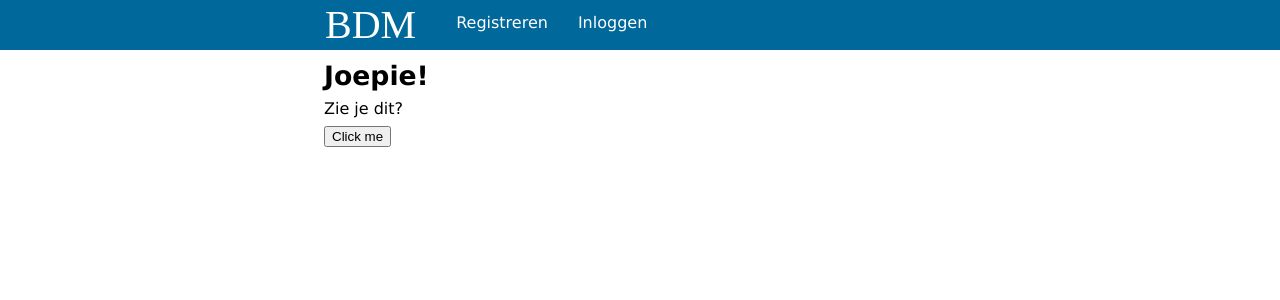
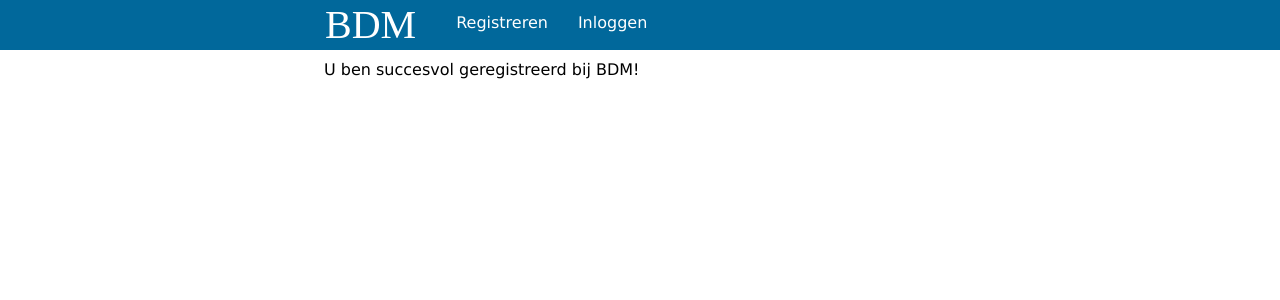
Before and after one commit to Ensiras/Case-BDM-front, an Angular app: page /registreren/succes in a window 1280 px wide. Shown: the top 300 px of the page. Built offline with nearby package versions, Linux system fonts and the light colour scheme.

Commit message:
Aanbieden artikel: kleine aanpassingen.

```diff
--- a/src/app/components/artikel-nieuw/artikel-nieuw.component.ts
+++ b/src/app/components/artikel-nieuw/artikel-nieuw.component.ts
@@ -81,32 +81,20 @@ export class ArtikelNieuwComponent implements OnInit {
 
   checkBijlage(files: any) {
 
+    const checkBestandsType = this.bijlageService.checkBestandsType(files);
+    if (!checkBestandsType) {
+      this.setBijlageValidatieBericht('Dit type bestand wordt niet ondersteund, u mag alleen foto\'s, audio- en videobestanden uploaden.');
+      this.artikelForm.controls.bijlage.reset();
+      return false;
+    }
+
     const grootteCheck = this.bijlageService.checkBestandsGrootte(files);
     if (!grootteCheck) {
       this.setBijlageValidatieBericht('Dit bestand is te groot (max. 10 mb).');
       this.artikelForm.controls.bijlage.reset();
+      return false;
+
     }
-
-    const checkBestandsType = this.bijlageService.checkBestandsType(files);
-    if (!checkBestandsType) {
-      this.setBijlageValidatieBericht('Dit type bestand wordt niet ondersteund, u mag alleen foto\'s, audio- en videobestanden uploaden.');
-      this.artikelForm.controls.bijlage.reset();
-    }
-
-   /* const type = files.item(0).type;
-    const size = files.item(0).size;
-    if (type.includes('image') || type.includes('video') || type.includes('audio')) {
-      if (size <= this.BIJLAGE_MAX_SIZE) {
-        this.setCheckingBijlageBericht(undefined);
-        return true;
-      } else {
-        this.setCheckingBijlageBericht('Het bestand mag maximaal 10mb groot zijn.');
-        this.artikelForm.controls.bijlage.reset();
-      }
-    } else {
-      this.setCheckingBijlageBericht('Dit type bestand wordt niet ondersteund, u mag alleen foto\'s, audio- en videobestanden uploaden.');
-      this.artikelForm.controls.bijlage.reset();
-    }*/
     return true;
   }
 
--- a/src/app/components/registreren-fail/registreren-fail.component.html
+++ b/src/app/components/registreren-fail/registreren-fail.component.html
@@ -1,3 +1,3 @@
 <div class="mainWrapper">
-  <p>Er ging helaas iets mis bij het registreren, probeer het nog eens.</p>
+  <p>Er ging helaas iets misgegaan bij het registreren, probeer het nog eens.</p>
 </div>
--- a/src/app/components/registreren-form/registreren-form.component.html
+++ b/src/app/components/registreren-form/registreren-form.component.html
@@ -97,8 +97,8 @@
       </li>
     </ul>
 
-    <button class="submitButton" [disabled]="registerForm.invalid" (click)="registreerGebruiker()" routerLink="/registreren/succes">
       Registreer
+    <button class="submitButton" [disabled]="registerForm.invalid" (click)="registreerGebruiker()">
     </button>
   </form>
 </div>
--- a/src/app/components/registreren-succes/registreren-succes.component.html
+++ b/src/app/components/registreren-succes/registreren-succes.component.html
@@ -1,6 +1,3 @@
 <div class="mainWrapper">
-
-<h1>Joepie!</h1>
-<p *ngIf="toggle">Zie je dit?</p>
-<button (click)="toggleParagraph()">Click me</button>
+<p>U ben succesvol geregistreerd bij BDM!</p>
 </div>
```
